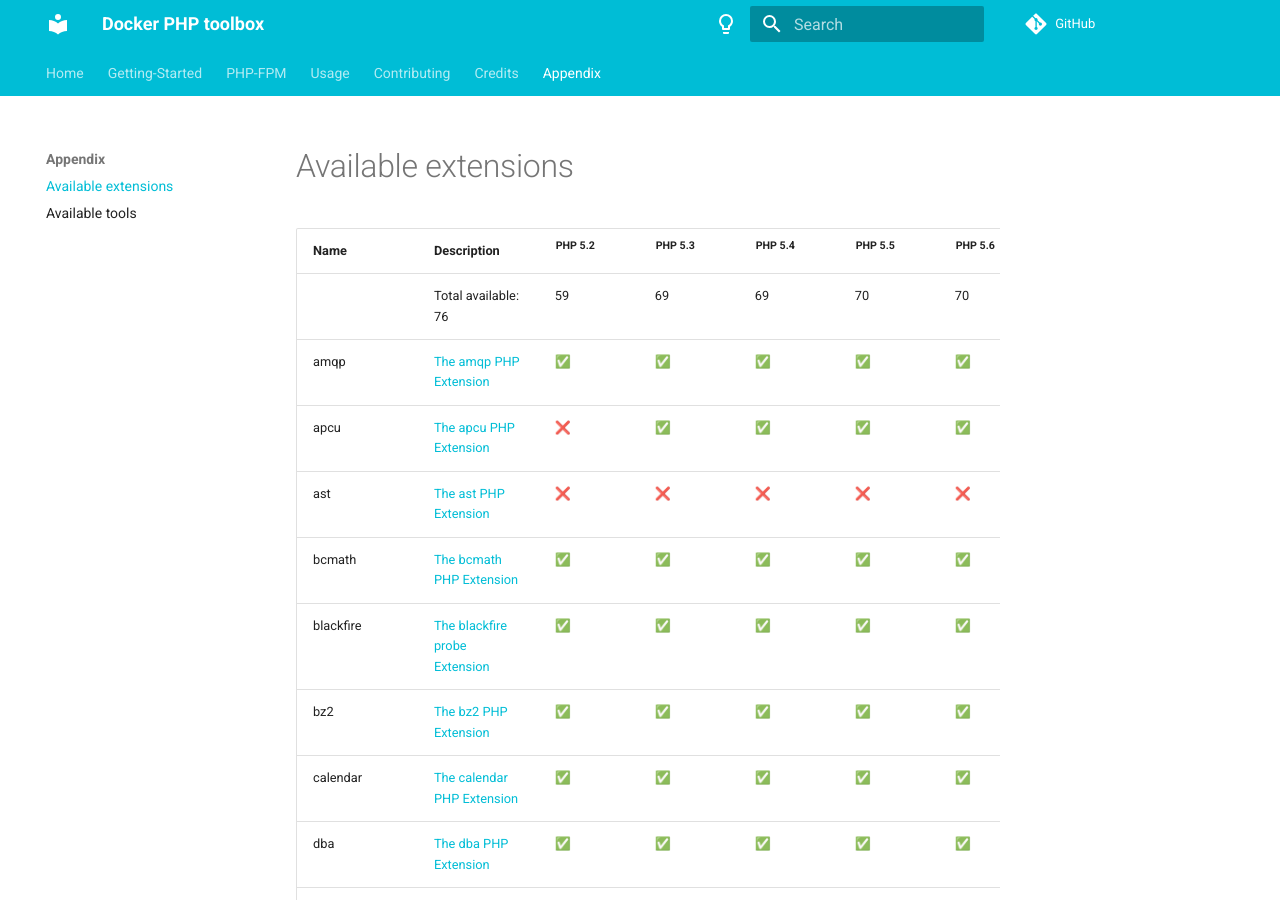
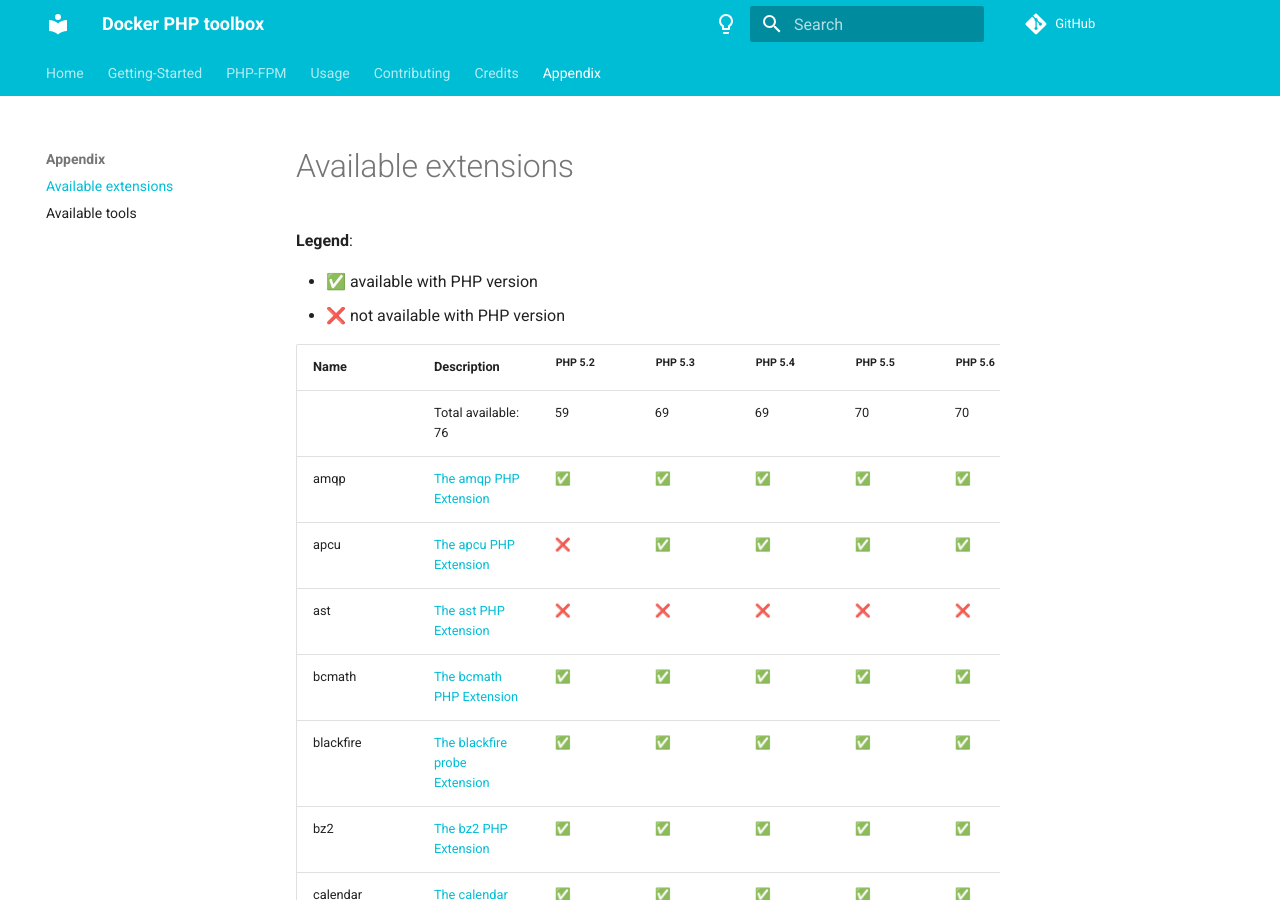
Before and after one commit to llaville/docker-php-toolbox, an MkDocs documentation site: the page built from docs/appendix/extensions.md, in a window 1280 px wide and 900 px high. Built offline with MkDocs 1.6.1 and Material for MkDocs 9.7.7, drawn with Linux system fonts in a browser that asks for light colours; comment, search, counter and statistics services are not loaded.

Commit message:
update extensions and tools available lists

```diff
--- a/docs/appendix/extensions.md
+++ b/docs/appendix/extensions.md
@@ -1,9 +1,15 @@
 <!-- markdownlint-disable MD013 MD033 -->
 # Available extensions
 
+**Legend**:
+
+* &#x2705; available with PHP version
+* &#x274C; not available with PHP version
+
+<!-- MARKDOWN-TABLE:START -->
 | Name | Description | <sup>PHP 5.2</sup> | <sup>PHP 5.3</sup> | <sup>PHP 5.4</sup> | <sup>PHP 5.5</sup> | <sup>PHP 5.6</sup> | <sup>PHP 7.0</sup> | <sup>PHP 7.1</sup> | <sup>PHP 7.2</sup> | <sup>PHP 7.3</sup> | <sup>PHP 7.4</sup> | <sup>PHP 8.0</sup> | <sup>PHP 8.1</sup> |
 | :--- | :---------- | :------ | :------ | :------ | :------ | :------ | :------ | :------ | :------ | :------ | :------ | :------ | :------ |
-| | Total available: 76 | 59 | 69 | 69 | 70 | 70 | 74 | 74 | 74 | 74 | 71 | 67 | 58 |
+| | Total available: 76 | 59 | 69 | 69 | 70 | 70 | 74 | 74 | 74 | 74 | 71 | 67 | 59 |
 | amqp | [The amqp PHP Extension](https://pecl.php.net/package/amqp) | &#x2705; | &#x2705; | &#x2705; | &#x2705; | &#x2705; | &#x2705; | &#x2705; | &#x2705; | &#x2705; | &#x2705; | &#x2705; | &#x2705; |
 | apcu | [The apcu PHP Extension](https://pecl.php.net/package/APCu) | &#x274C; | &#x2705; | &#x2705; | &#x2705; | &#x2705; | &#x2705; | &#x2705; | &#x2705; | &#x2705; | &#x2705; | &#x2705; | &#x2705; |
 | ast | [The ast PHP Extension](https://pecl.php.net/package/ast) | &#x274C; | &#x274C; | &#x274C; | &#x274C; | &#x274C; | &#x2705; | &#x2705; | &#x2705; | &#x2705; | &#x2705; | &#x2705; | &#x2705; |
```
Also changed, not shown: other parts of docs/appendix/extensions.md (+2 -1 lines), docs/appendix/tools.md (+7 -0 lines).
